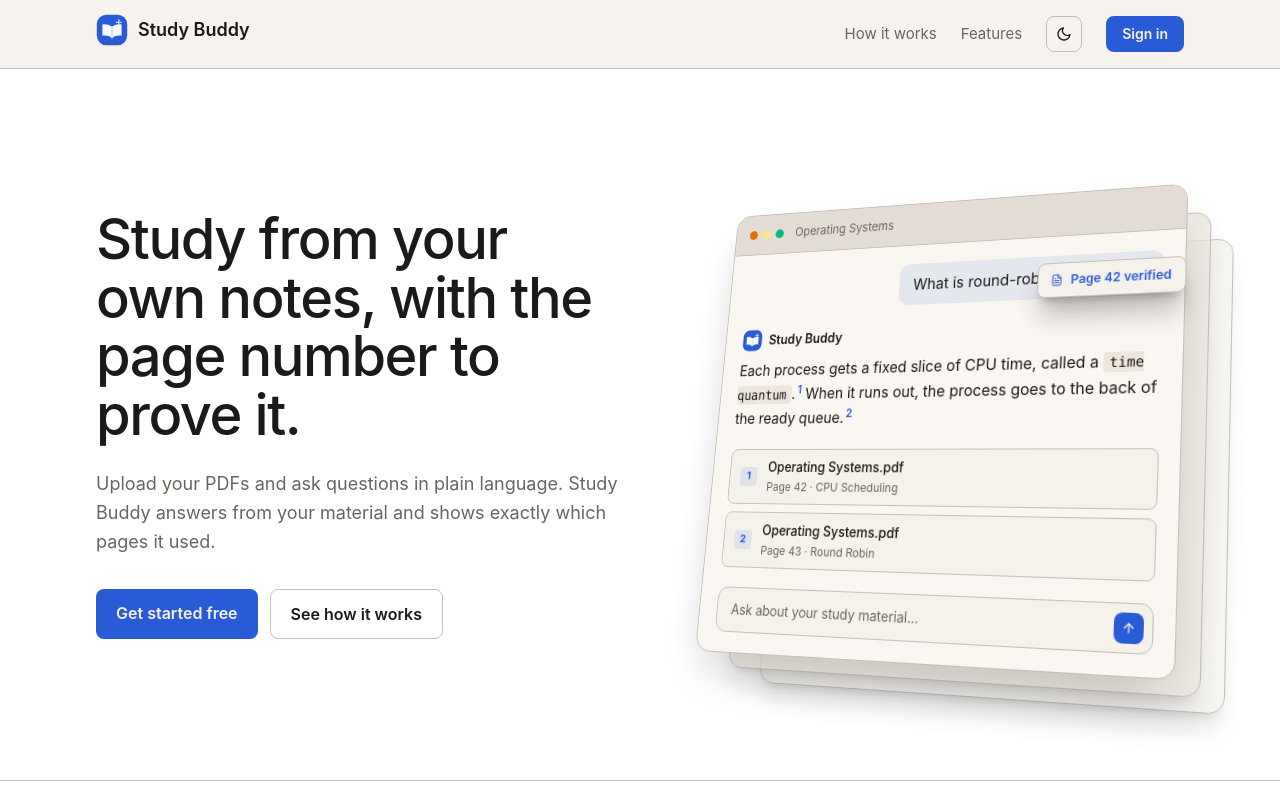
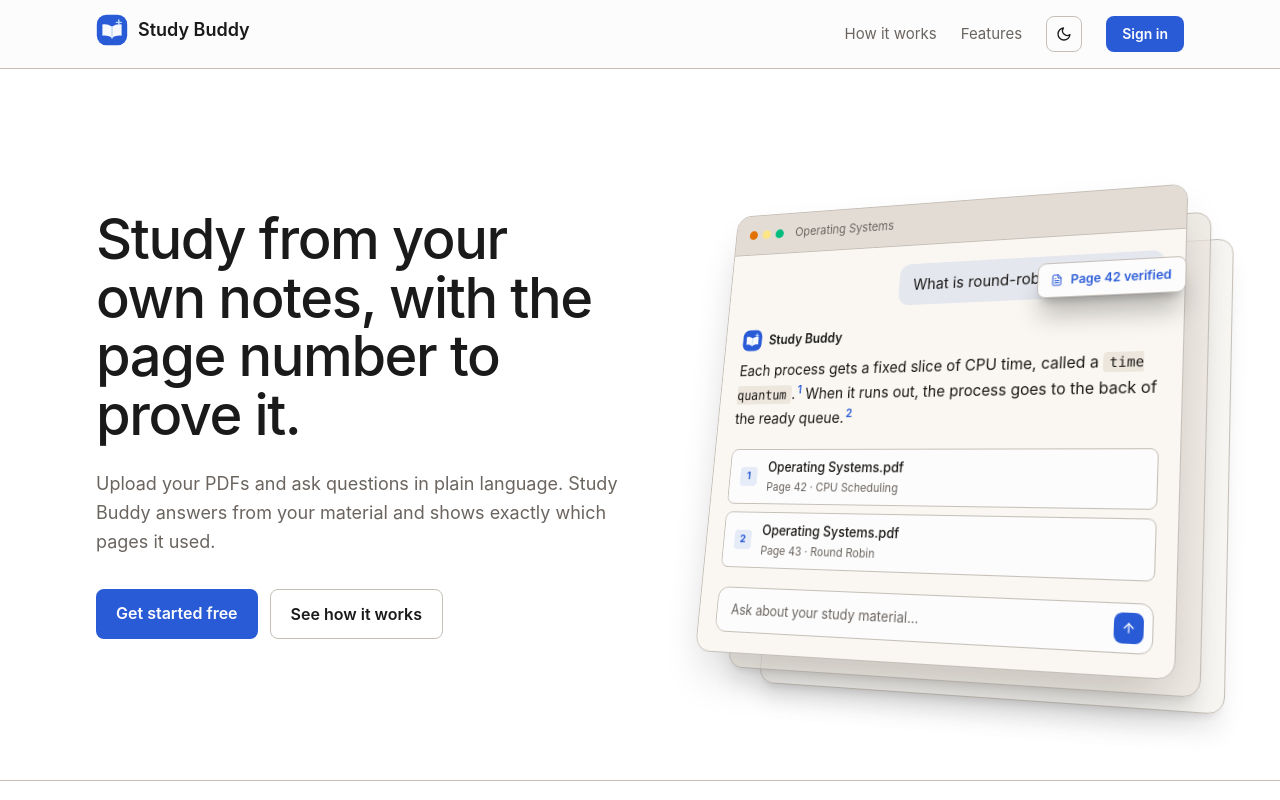
Before and after one commit to Utpalsonowal7/Study-Buddy-Full-Stack-RAG-Chatbot-with-Production-Grade-Authentication-Frontend, a React (Vite) app: page / in a window 1280 px wide. Shown: the top 800 px of the page. Built offline with nearby package versions, Linux system fonts and the light colour scheme; no server answers.

Commit message:
added new color

```diff
--- a/src/index.css
+++ b/src/index.css
@@ -5,7 +5,7 @@
 :root {
   color-scheme: light;
 
-  --background: #f5f1eb;
+  --background: #fcfcfc;
   --foreground: #171717;
 
   --border: #d6d0c7;
```
